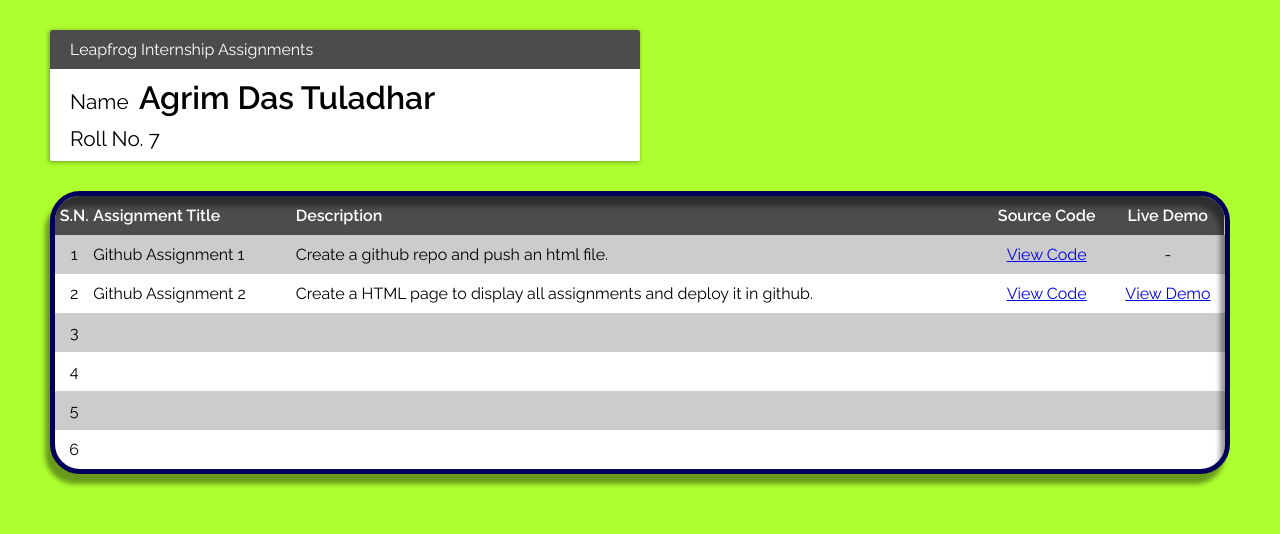
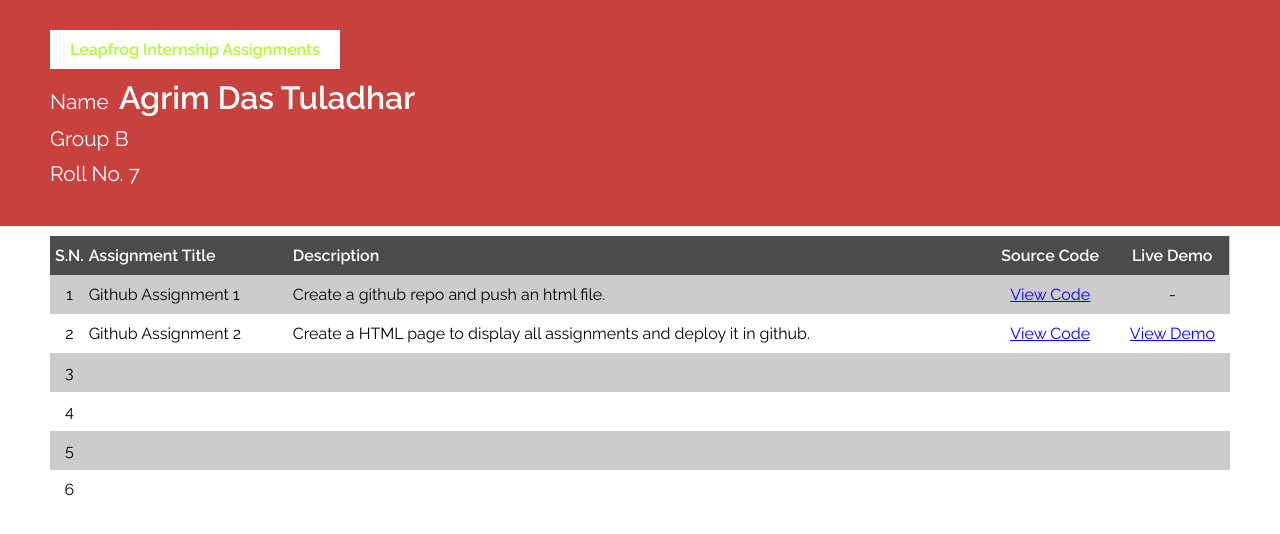
Before and after one commit to Agrim9841/LFAssignments, a plain HTML site: page index.html in a window 1280 px wide. Drawn offline with Linux system fonts and the light colour scheme.

Commit message:
Theme Changes

```diff
--- a/index.html
+++ b/index.html
@@ -12,16 +12,13 @@
 </head>
 <body>
     <section class="introduction">
-        <div class="card">
         <div class="cardTitle">Leapfrog Internship Assignments</div>
         <div class="cardName">Name <span>Agrim Das Tuladhar</span></div>
+        <div class="cardRoll">Group B</div>
         <div class="cardRoll">Roll No. 7</div>
-        </div>
-
     </section>
 
-    <section>
-        <div class="tableContainer">
+    <section class="tableContainer">
         <table>
             <thead>
                 <tr>
@@ -77,7 +74,6 @@
                 </tr>
             </tbody>
         </table>
-        </div>
     </section>
 </body>
 </html>
--- a/styles.css
+++ b/styles.css
@@ -6,61 +6,52 @@
 }
 
 body{
-    background-color: greenyellow;
     width: 100%;
 }
 
 section{
-    padding: 0px 50px;
+    padding: 30px 50px;
     width: 100%;
 }
 
-.card{
-    width: 50%;
-    margin-top: 30px;
-    margin-bottom: 30px;
-    min-width: 300px;
-    border-radius: 2px;
-    background-color: white;
-    box-shadow: -1px 1px 5px rgba(0,0,0,0.4);
-    overflow: hidden;
+.introduction{
+    background-color: #c7423f;
 }
 
 .cardTitle{
-    background-color: rgba(0,0,0,0.7);
-    color: white;
-    padding-left: 20px;
-    padding-top: 10px;
-    padding-bottom: 10px;
+    display: inline-block;
+    background-color: white;
+    color: greenyellow;
+    font-weight: bolder;
+    padding: 10px 20px;
 }
 
 .cardName{
     font-size: 1.3rem;
-    padding-left: 20px;
     padding-top: 10px;
     padding-bottom: 10px;
+    padding-right: 20px;
+    color: white;
 }
 
-.cardName > span{
+span{
     font-size: 2rem;
     font-weight: bolder;
     padding-left: 5px;
+    padding-right: 20px;
 }
 
 .cardRoll{
     font-size: 1.3rem;
-    padding-left: 20px;
     padding-bottom: 10px;
+    color: white;
 }
 
 .tableContainer{
     width: 100%;
-    margin-top: 20px;
-    border: 5px solid rgb(0,0,90);
-    border-radius: 30px;
-    background-color: white;
+    border-radius: 2px;
     overflow: hidden;
-    box-shadow: -5px 10px 5px rgba(0,0,0,0.4), inset -5px 10px 5px rgba(0,0,0,0.4);
+    padding-top: 10px;
 }
 
 table{
```
Lines whose indentation alone changed are shown as unchanged.
